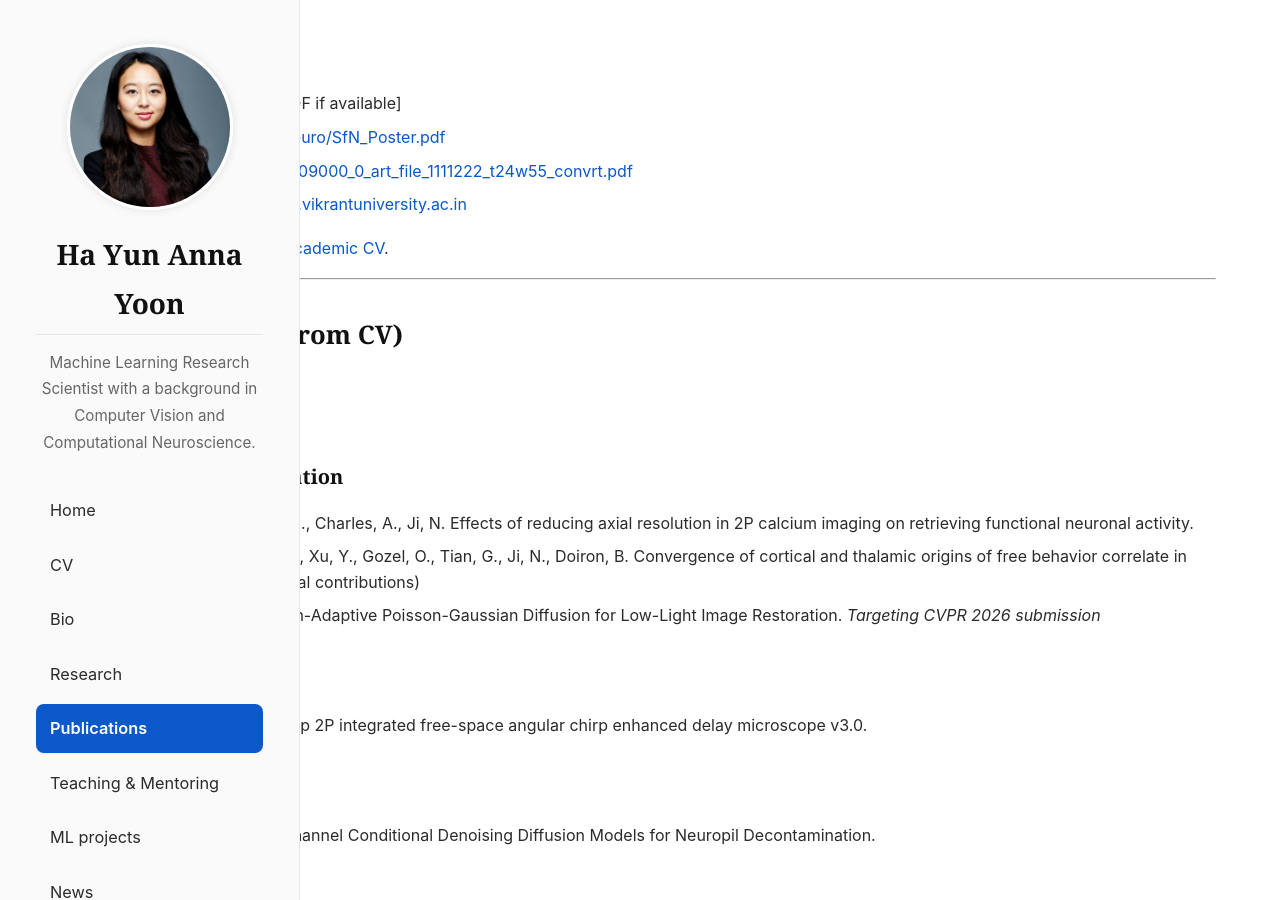
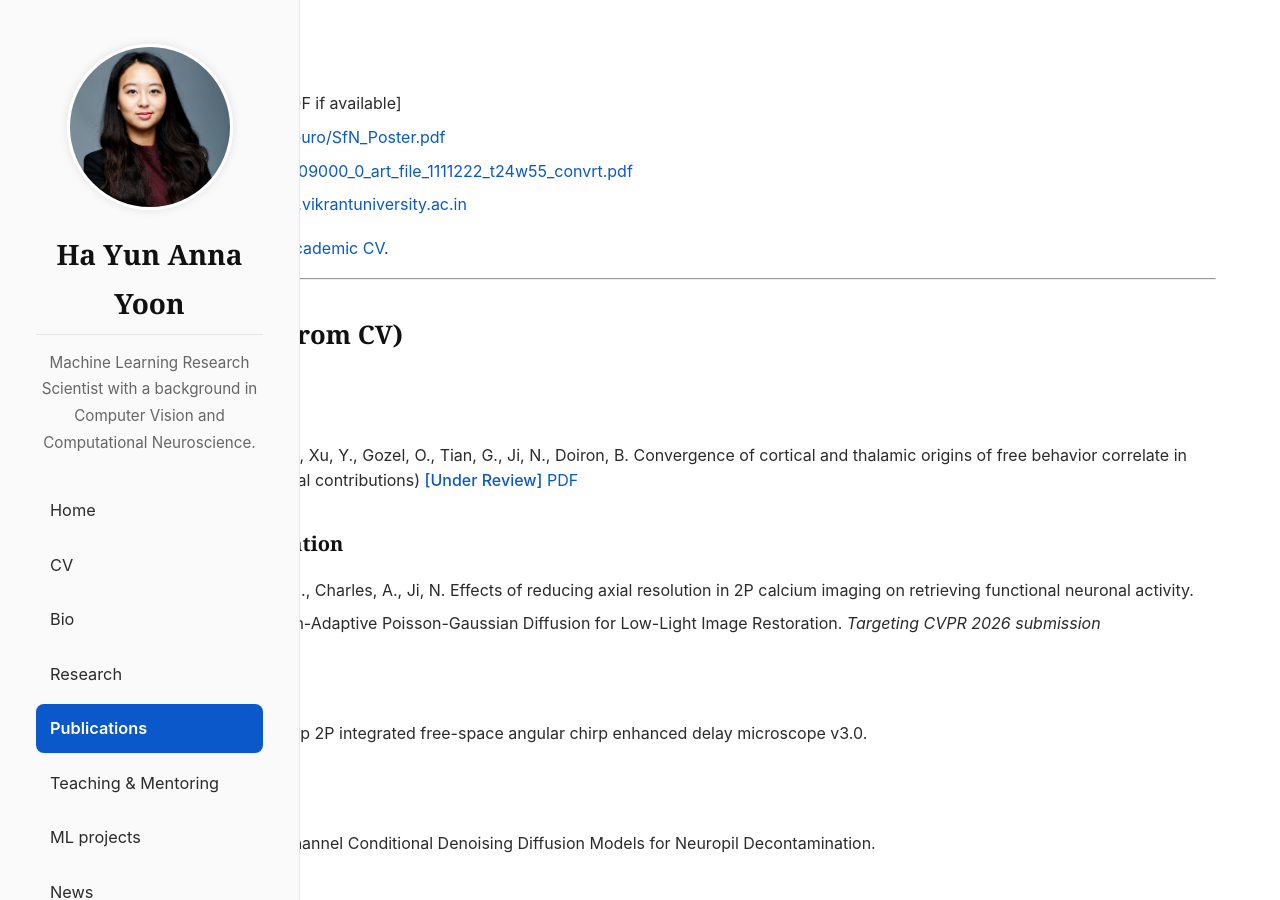
Before and after one commit to annahayoon/annahayoon.github.io, a Jekyll site: the page built from publications.md, in a window 1280 px wide and 900 px high, scrolled down 819 px. Built offline with Jekyll 4.4.1, drawn with Linux system fonts in a browser that asks for light colours.

Commit message:
Website: Convergence Under Review + PDF links, ECoG PDF link

```diff
--- a/publications.md
+++ b/publications.md
@@ -37,10 +37,10 @@ For full bibliography, see the [Academic CV](/cv.html).
 ## All Publications (from CV)
 
 ### Under Review
+- Yu, P.*, **Yoon, H.A.**\*, Yang, Y.*, Xu, Y., Gozel, O., Tian, G., Ji, N., Doiron, B. Convergence of cortical and thalamic origins of free behavior correlate in mouse V1. (* = denotes equal contributions) <span class="publication-venue">[Under Review]</span> [PDF](https://www.biorxiv.org/content/10.64898/2026.01.07.698022v1.full.pdf)
 
 ### Manuscripts in Preparation
 - **Yoon, H.A.**, Ferrer-Imbert, G., Charles, A., Ji, N. Effects of reducing axial resolution in 2P calcium imaging on retrieving functional neuronal activity.
-- Yu, P.*, **Yoon, H.A.**\*, Yang, Y.*, Xu, Y., Gozel, O., Tian, G., Ji, N., Doiron, B. Convergence of cortical and thalamic origins of free behavior correlate in mouse V1. (* = denotes equal contributions)
 - **Yoon, H.A.**, Hong, J. Domain-Adaptive Poisson-Gaussian Diffusion for Low-Light Image Restoration. *Targeting CVPR 2026 submission*
 
 ### Work Completed
--- a/research-publications.html
+++ b/research-publications.html
@@ -105,14 +105,14 @@
 
             <h2 id="publications">Publications</h2>
 
-            <p><span class="publication-title">[0] Stimulation with ECoG electrodes modulates cortical activity and sensory coding in the awake mouse brain.</span> Liang, J.F., Lee, K., Tchoe, Y., Ganji, M., Vatsyayan, R., <strong>Yoon, H.A.</strong>, Garrett, J., Dahye, S., Halgren, E., Ji, N. <em>[Under Review]</em></p>
+            <p><span class="publication-title">[0] Stimulation with ECoG electrodes modulates cortical activity and sensory coding in the awake mouse brain.</span> Liang, J.F., Lee, K., Tchoe, Y., Ganji, M., Vatsyayan, R., <strong>Yoon, H.A.</strong>, Garrett, J., Dahye, S., Halgren, E., Ji, N. <em>[Under Review]</em> <a href="https://www.biorxiv.org/content/10.1101/2025.10.28.685211v2.full.pdf">[PDF]</a></p>
 
             <p><span class="publication-title">[1] Effects of reducing axial resolution in 2P calcium imaging on retrieving functional neuronal activity.</span><br>
             <strong>Yoon, H.A.</strong>, Ferrer-Imbert, G., Charles, A., Ji, N. <em>[In submission]</em></p>
 
             <p><span class="publication-title">[2] Convergence of cortical and thalamic origins of free behavior correlate in mouse V1.</span><br>
             Yu, P.*, <strong>Yoon, H.A.</strong>*, Yang, Y.*, Xu, Y., Gozel, O., Tian, G., Ji, N., Doiron, B.<br>
-            * = denotes equal contributions <em>[In preparation]</em></p>
+            * = denotes equal contributions <em>[Under Review]</em> <a href="https://www.biorxiv.org/content/10.64898/2026.01.07.698022v1.full.pdf">[PDF]</a></p>
 
             <p><span class="publication-title">[3] Domain-Adaptive Poisson-Gaussian Diffusion for Low-Light Image Restoration.</span><br>
             <strong>Yoon, H.A.</strong>, Hong, J. <em>[In preparation, targeting CVPR 2026 submission]</em></p>
```
